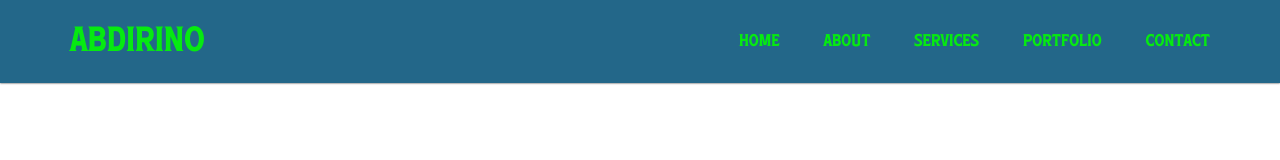
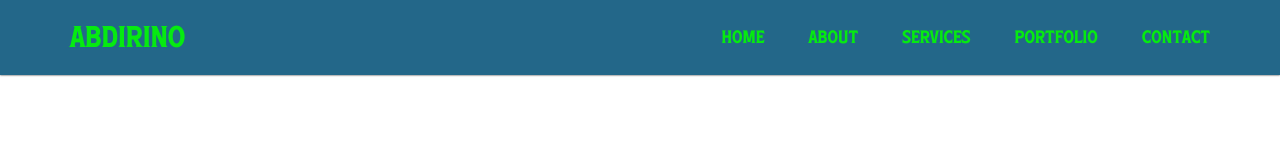
Before and after one commit to Abdirino/Fav-sec-code, a plain HTML site: page index.html in a window 1280 px wide. Drawn offline with Linux system fonts and the light colour scheme.

Commit message:
res nav finish

```diff
--- a/styel.css
+++ b/styel.css
@@ -33,7 +33,7 @@
   padding: 0 15px;
 }
 .header .container .row .logo a{
-  font-size: 35px;
+  font-size: 30px;
   color: #06ea11;
   text-transform: capitalize;
 }
@@ -43,10 +43,10 @@
 }
 .header .container .row .nav ul li a{
   display: block;
-  font-size: 17px;
+  font-size: 18px;
   text-transform: capitalize;
   color: #06ea11;
-  padding: 10px 0;
+  padding: 6px 0;
   transition: all 0.5s ease;
 }
 .header .container .row .nav ul li a:hover{
```
